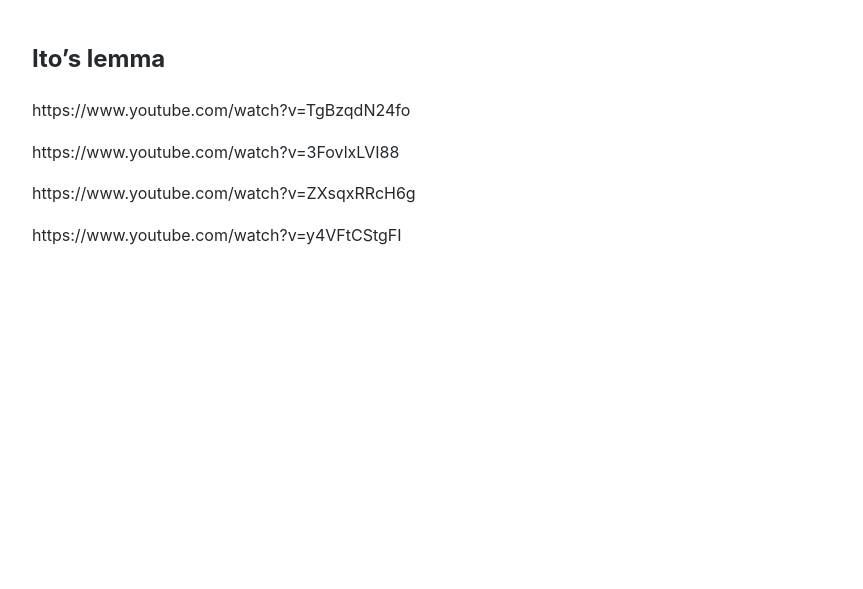
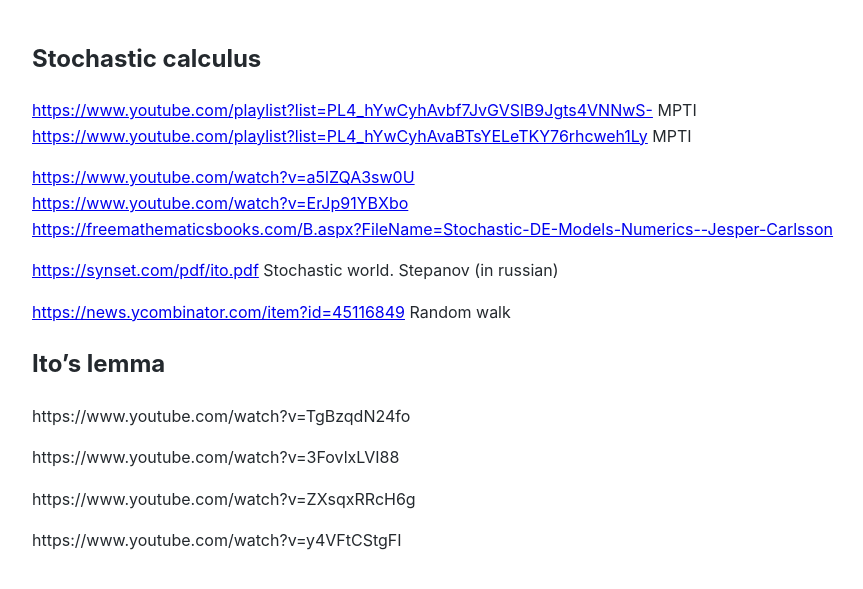
Before and after one commit to Michael-Lubinsky/michael-lubinsky.github.com, a Jekyll site: the page built from math/stochastic.md, in a window 1280 px wide. Shown: the top 589 px of the page, without its empty margins (158-1021 px from the left). Built offline with Jekyll 4.4.1, drawn with Linux system fonts in a browser that asks for light colours; our own code applies the rules of GitHub Pages for plain Markdown files.

Commit message:
Update stochastic.md

```diff
--- a/math/stochastic.md
+++ b/math/stochastic.md
@@ -1,3 +1,17 @@
+
+## Stochastic calculus
+
+<https://www.youtube.com/playlist?list=PL4_hYwCyhAvbf7JvGVSlB9Jgts4VNNwS-> MPTI
+<https://www.youtube.com/playlist?list=PL4_hYwCyhAvaBTsYELeTKY76rhcweh1Ly> MPTI
+
+<https://www.youtube.com/watch?v=a5lZQA3sw0U>
+<https://www.youtube.com/watch?v=ErJp91YBXbo>
+<https://freemathematicsbooks.com/B.aspx?FileName=Stochastic-DE-Models-Numerics--Jesper-Carlsson>
+
+<https://synset.com/pdf/ito.pdf> Stochastic world. Stepanov  (in russian)
+
+<https://news.ycombinator.com/item?id=45116849> Random walk
+
 ## Ito's lemma
 
 https://www.youtube.com/watch?v=TgBzqdN24fo
```
